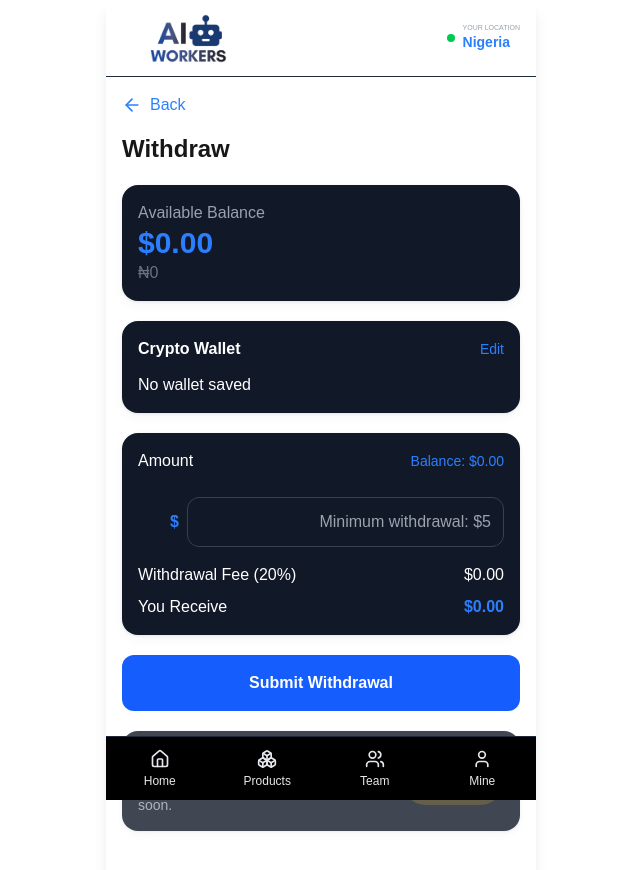
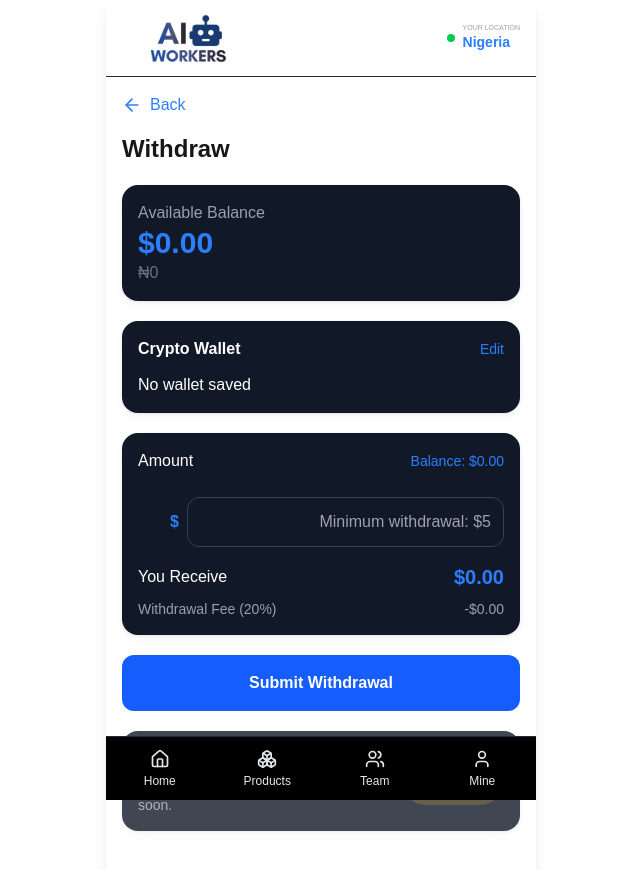
Before and after one commit to chinexus29-spec/aiworkers, a Next.js app: page /withdraw in a window 1280 px wide. Shown: the top 870 px of the page, without its empty margins (319-959 px from the left). Built offline with nearby package versions, Linux system fonts and the light colour scheme; no server answers; the database is empty; sample sign-in values are in the browser's storage.

Commit message:
add user plans api

```diff
--- a/src/app/page.tsx
+++ b/src/app/page.tsx
@@ -156,7 +156,7 @@ useEffect(() => {
 
       <section className="card">
         <h3 className="font-semibold mb-3">
-          About AI Workers
+          Latest Announcement
         </h3>
 
         <p className="text-sm text-gray-300 leading-6">
@@ -172,7 +172,7 @@ Thank you for growing with us.
 
       <section className="card">
         <h3 className="font-semibold mb-3">
-          Latest Announcement
+          About AI Workers
         </h3>
 
         <p className="text-sm text-gray-300">
--- a/src/app/withdraw/page.tsx
+++ b/src/app/withdraw/page.tsx
@@ -77,7 +77,7 @@ const amountUsd =
 Number(amount) || 0;
 
 const feeUsd =
-amountUsd * 0.2;
+amountUsd * 0.05;
 
 const receiveUsd =
 amountUsd - feeUsd;
@@ -270,27 +270,28 @@ return (
     )}
 
     <div className="mt-4 space-y-2">
-      <div className="flex justify-between">
-        <span>
-          Withdrawal Fee (20%)
-        </span>
 
-        <span>
-          ${feeUsd.toFixed(2)}
-        </span>
-      </div>
+  <div className="flex justify-between items-center">
+    <span className="font-medium">
+      You Receive
+    </span>
 
-      <div className="flex justify-between">
-        <span>
-          You Receive
-        </span>
+    <span className="text-xl font-bold text-blue-500">
+      ${receiveUsd.toFixed(2)}
+    </span>
+  </div>
 
-        <span className="font-bold text-blue-500">
-          ${receiveUsd.toFixed(2)}
-        </span>
-      </div>
-    </div>
+  <div className="flex justify-between items-center text-sm text-gray-400">
+    <span>
+      Withdrawal Fee (20%)
+    </span>
+
+    <span>
+      -${feeUsd.toFixed(2)}
+    </span>
   </div>
+</div>
+</div>
 
   <button
     onClick={submit}
```
